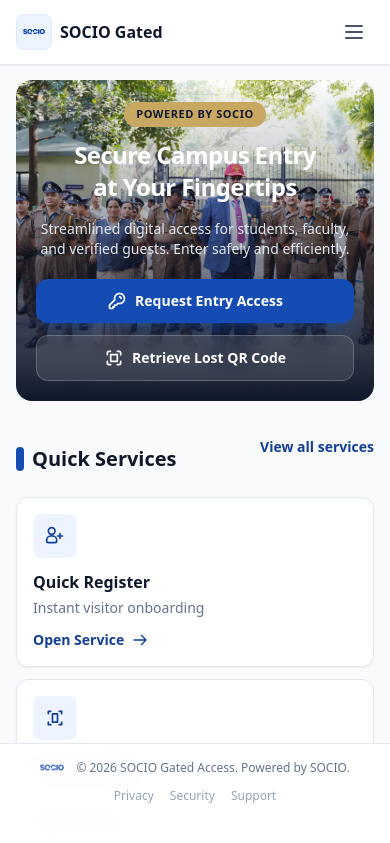
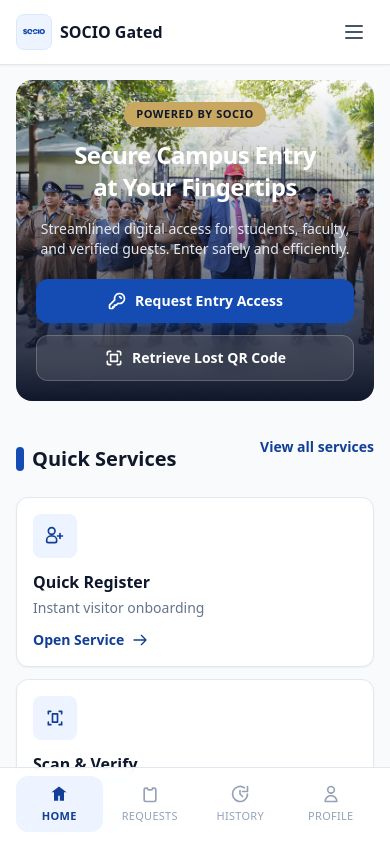
Before and after one commit to thesachinyyadav/universitygatedv2, a Next.js app: page / in a window 390 px wide. Shown: the top 843 px of the page. Built offline with nearby package versions, Linux system fonts and the light colour scheme.

Commit message:
Add session-aware mobile bottom nav and shell spacing

```diff
--- a/components/FooterHolder.tsx
+++ b/components/FooterHolder.tsx
@@ -1,11 +1,178 @@
 import Link from 'next/link';
 import Image from 'next/image';
+import { useEffect, useMemo, useState } from 'react';
+import { useRouter } from 'next/router';
+
+type Role = 'guard' | 'organiser' | 'cso' | null;
+
+interface NavItem {
+  key: string;
+  label: string;
+  href?: string;
+  onClick?: () => void;
+  icon: JSX.Element;
+}
 
 export default function FooterHolder() {
+  const router = useRouter();
+  const [isLoggedIn, setIsLoggedIn] = useState(false);
+  const [role, setRole] = useState<Role>(null);
+
+  useEffect(() => {
+    const userData = localStorage.getItem('user');
+    if (!userData) {
+      setIsLoggedIn(false);
+      setRole(null);
+      return;
+    }
+
+    try {
+      const parsed = JSON.parse(userData);
+      setIsLoggedIn(true);
+      setRole((parsed.role as Role) || null);
+    } catch {
+      setIsLoggedIn(false);
+      setRole(null);
+    }
+  }, [router.pathname]);
+
+  const dashboardHref =
+    role === 'guard' ? '/guard' : role === 'organiser' ? '/organiser' : role === 'cso' ? '/cso' : '/login';
+
+  const handleLogout = () => {
+    localStorage.removeItem('user');
+    setIsLoggedIn(false);
+    setRole(null);
+    router.push('/');
+  };
+
+  const navItems = useMemo<NavItem[]>(() => {
+    if (isLoggedIn) {
+      return [
+        {
+          key: 'home',
+          label: 'Home',
+          href: '/',
+          icon: (
+            <svg className="w-5 h-5" fill="currentColor" viewBox="0 0 24 24">
+              <path d="M12 3l9 7h-3v10h-5v-6H11v6H6V10H3l9-7z" />
+            </svg>
+          ),
+        },
+        {
+          key: 'dashboard',
+          label: 'Dashboard',
+          href: dashboardHref,
+          icon: (
+            <svg className="w-5 h-5" fill="none" stroke="currentColor" viewBox="0 0 24 24">
+              <path strokeLinecap="round" strokeLinejoin="round" strokeWidth={2} d="M3 12l7-7 4 4 7-7M5 19h14" />
+            </svg>
+          ),
+        },
+        {
+          key: 'history',
+          label: 'History',
+          href: '/retrieve-qr',
+          icon: (
+            <svg className="w-5 h-5" fill="none" stroke="currentColor" viewBox="0 0 24 24">
+              <path strokeLinecap="round" strokeLinejoin="round" strokeWidth={2} d="M12 8v4l3 3m6-3a9 9 0 11-3.88-7.44M21 3v6h-6" />
+            </svg>
+          ),
+        },
+        {
+          key: 'logout',
+          label: 'Logout',
+          onClick: handleLogout,
+          icon: (
+            <svg className="w-5 h-5" fill="none" stroke="currentColor" viewBox="0 0 24 24">
+              <path strokeLinecap="round" strokeLinejoin="round" strokeWidth={2} d="M17 16l4-4m0 0l-4-4m4 4H9m4 4v1a2 2 0 01-2 2H6a2 2 0 01-2-2V7a2 2 0 012-2h5a2 2 0 012 2v1" />
+            </svg>
+          ),
+        },
+      ];
+    }
+
+    return [
+      {
+        key: 'home',
+        label: 'Home',
+        href: '/',
+        icon: (
+          <svg className="w-5 h-5" fill="currentColor" viewBox="0 0 24 24">
+            <path d="M12 3l9 7h-3v10h-5v-6H11v6H6V10H3l9-7z" />
+          </svg>
+        ),
+      },
+      {
+        key: 'requests',
+        label: 'Requests',
+        href: '/visitor-register',
+        icon: (
+          <svg className="w-5 h-5" fill="none" stroke="currentColor" viewBox="0 0 24 24">
+            <path strokeLinecap="round" strokeLinejoin="round" strokeWidth={2} d="M9 5H7a2 2 0 00-2 2v12a2 2 0 002 2h10a2 2 0 002-2V7a2 2 0 00-2-2h-2M9 5a2 2 0 002 2h2a2 2 0 002-2" />
+          </svg>
+        ),
+      },
+      {
+        key: 'history',
+        label: 'History',
+        href: '/retrieve-qr',
+        icon: (
+          <svg className="w-5 h-5" fill="none" stroke="currentColor" viewBox="0 0 24 24">
+            <path strokeLinecap="round" strokeLinejoin="round" strokeWidth={2} d="M12 8v4l3 3m6-3a9 9 0 11-3.88-7.44M21 3v6h-6" />
+          </svg>
+        ),
+      },
+      {
+        key: 'profile',
+        label: 'Profile',
+        href: '/login',
+        icon: (
+          <svg className="w-5 h-5" fill="none" stroke="currentColor" viewBox="0 0 24 24">
+            <path strokeLinecap="round" strokeLinejoin="round" strokeWidth={2} d="M16 7a4 4 0 11-8 0 4 4 0 018 0zM12 14a7 7 0 00-7 7h14a7 7 0 00-7-7z" />
+          </svg>
+        ),
+      },
+    ];
+  }, [dashboardHref, isLoggedIn]);
+
+  const isActive = (href?: string) => {
+    if (!href) return false;
+    if (href === '/') return router.pathname === '/';
+    return router.pathname.startsWith(href);
+  };
+
   return (
     <footer className="fixed bottom-0 left-0 right-0 z-40 bg-white/95 backdrop-blur-md border-t border-slate-200">
-      <div className="max-w-7xl mx-auto px-4 sm:px-6 lg:px-8 py-3 sm:py-4 pb-[max(0.75rem,env(safe-area-inset-bottom))]">
-        <div className="flex flex-col md:flex-row justify-between items-center gap-2 sm:gap-3">
+      <div className="max-w-7xl mx-auto px-4 sm:px-6 lg:px-8 py-2 sm:py-3 pb-[max(0.75rem,env(safe-area-inset-bottom))]">
+        <div className="md:hidden">
+          <nav className="grid grid-cols-4 gap-1">
+            {navItems.map((item) => {
+              const active = isActive(item.href);
+              const className = `flex flex-col items-center justify-center gap-1 rounded-xl py-2 transition ${
+                active ? 'text-primary-700 bg-primary-50 font-semibold' : 'text-slate-400'
+              }`;
+
+              if (item.href) {
+                return (
+                  <Link key={item.key} href={item.href} className={className}>
+                    {item.icon}
+                    <span className="text-[11px] uppercase tracking-wide">{item.label}</span>
+                  </Link>
+                );
+              }
+
+              return (
+                <button key={item.key} onClick={item.onClick} className={className}>
+                  {item.icon}
+                  <span className="text-[11px] uppercase tracking-wide">{item.label}</span>
+                </button>
+              );
+            })}
+          </nav>
+        </div>
+
+        <div className="hidden md:flex flex-col md:flex-row justify-between items-center gap-2 sm:gap-3">
           <div className="flex items-center gap-3">
             <Image src="/socio.svg" alt="SOCIO" width={24} height={24} className="w-6 h-6 opacity-75" />
             <span className="text-slate-500 text-xs sm:text-sm font-medium text-center md:text-left">
--- a/pages/_app.tsx
+++ b/pages/_app.tsx
@@ -43,7 +43,7 @@
       <ToastProvider>
         {loading && <LoadingScreen />}
         {showSharedShell && <Navbar />}
-        <main className={showSharedShell ? 'pt-[calc(4rem+max(0px,env(safe-area-inset-top)))] pb-[calc(4.5rem+max(0px,env(safe-area-inset-bottom)))]' : ''}>
+        <main className={showSharedShell ? 'pt-[calc(4rem+max(0px,env(safe-area-inset-top)))] pb-[calc(5.25rem+max(0px,env(safe-area-inset-bottom)))] md:pb-[calc(4.5rem+max(0px,env(safe-area-inset-bottom)))]' : ''}>
           <Component {...pageProps} />
         </main>
         {showSharedShell && <FooterHolder />}
```
